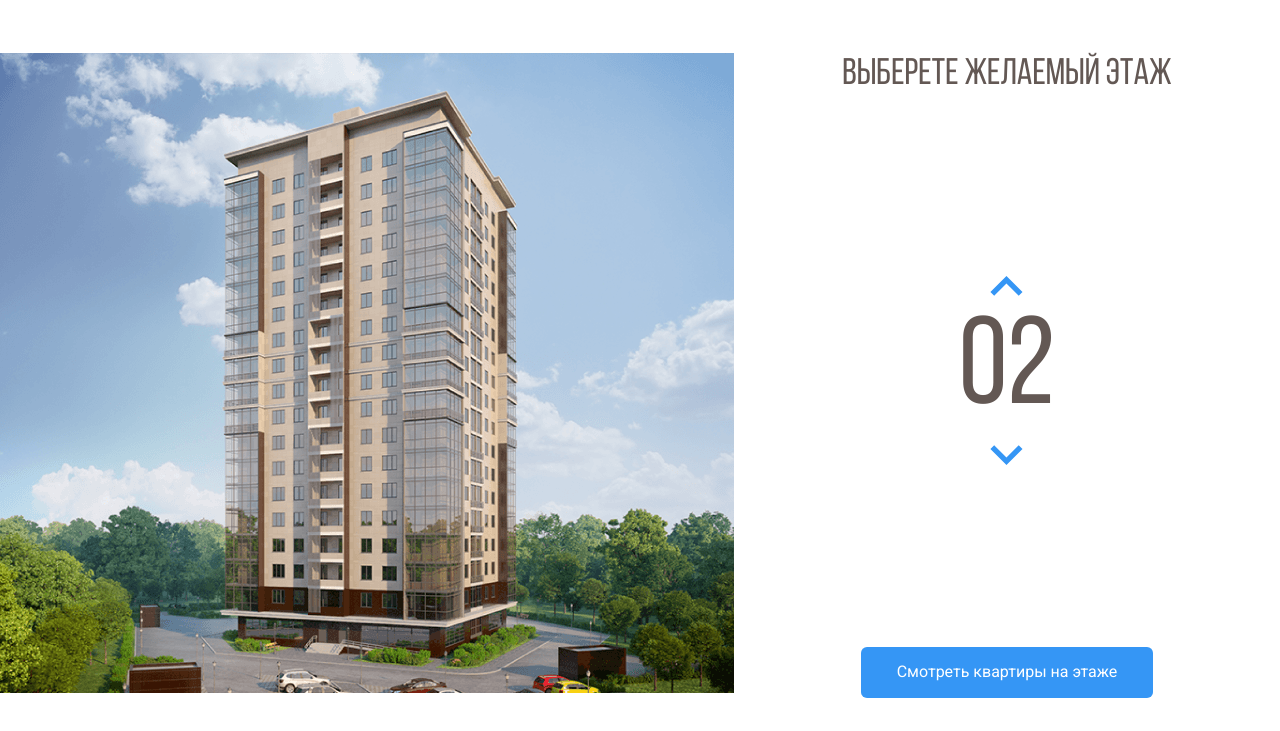
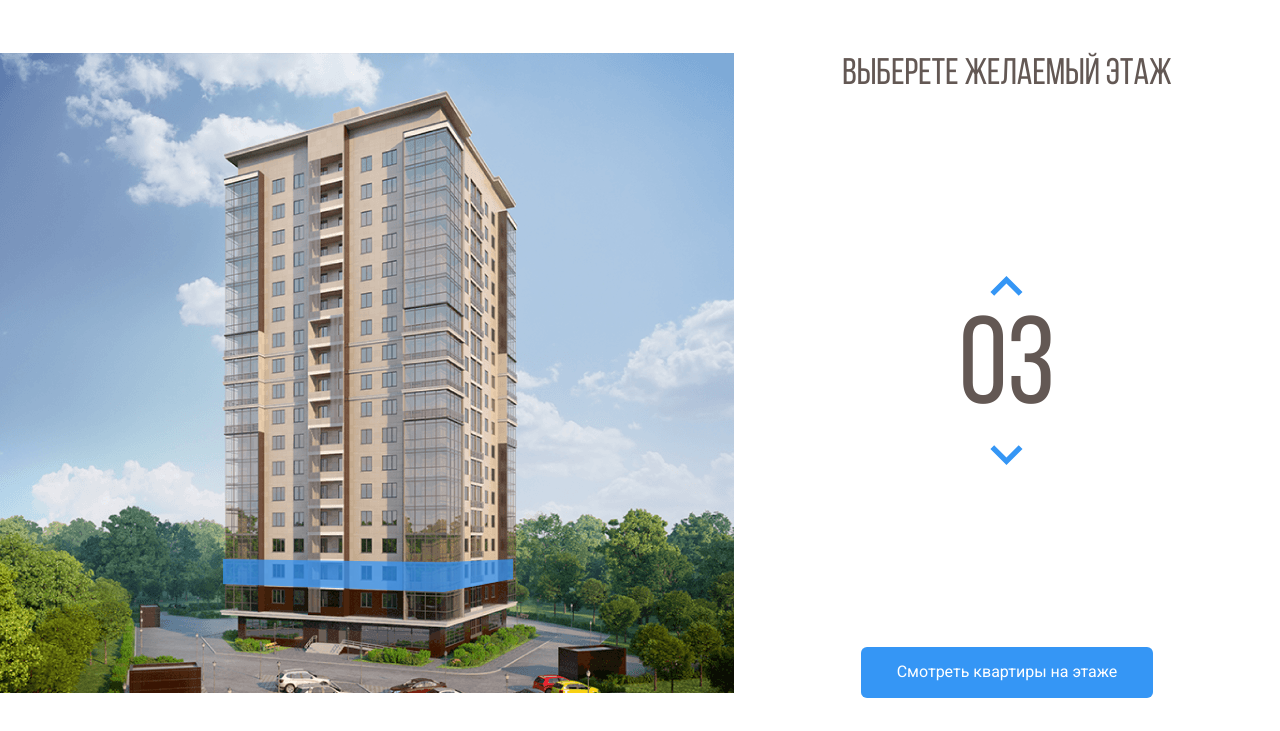
Before and after one commit to gitkiselev/melody, a plain HTML site: page index.html in a window 1280 px wide. Both pictures are taken after a click on the button 1006 px from the left and 356 px from the top of the page. Shown: the part 69-800 px from the top of the page. Drawn offline with nearby package versions, Linux system fonts and the light colour scheme.

Commit message:
Создали интерактивность выбора этажа при клике и наведении мышью

```diff
--- a/css/style.css
+++ b/css/style.css
@@ -79,6 +79,9 @@ body {
 .home-image path:hover {
     opacity: 1;
 }
+path.current-floor {
+    opacity: 1;
+}
 .counter-group {
     display: flex;
     flex-direction: column;
--- a/index.html
+++ b/index.html
@@ -1,5 +1,6 @@
 <!DOCTYPE html>
-<html lang="en">
+<html lang="ru">
+
 <head>
     <meta charset="UTF-8">
     <meta http-equiv="X-UA-Compatible" content="IE=edge">
@@ -11,6 +12,7 @@
     <link rel="stylesheet" href="css/normalize.css">
     <link rel="stylesheet" href="css/style.css">
 </head>
+
 <body>
     <header class="header">
         <div class="navbar">
@@ -43,8 +45,8 @@
 
     <main class="main">
         <div class="main-image">
-            <svg class="home-image" width="734" height="640" viewBox="0 0 734 640" fill="none" xmlns="http://www.w3.org/2000/svg"
-                xmlns:xlink="http://www.w3.org/1999/xlink">
+            <svg class="home-image" width="734" height="640" viewBox="0 0 734 640" fill="none"
+                xmlns="http://www.w3.org/2000/svg" xmlns:xlink="http://www.w3.org/1999/xlink">
                 <rect width="734" height="640" fill="url(#pattern0)" />
                 <defs>
                     <pattern id="pattern0" patternContentUnits="objectBoundingBox" width="1" height="1">
@@ -52,30 +54,30 @@
                     </pattern>
                     <image id="image0" width="740" height="640" xlink:href="img/home.png" />
                 </defs>
-                <path d="M222 533L442.8 541L512 527.3V549L443.5 568.7L222 557.7V533Z" fill="#3595F6"
+                <path data-floor="02" d="M222 533L442.8 541L512 527.3V549L443.5 568.7L222 557.7V533Z" fill="#3595F6"
                     fill-opacity="0.75" />
-                <path d="M223 531V506L443.3 509.3L513 506V526L443.7 539L223 531Z" fill="#3595F6" fill-opacity="0.75" />
-                <path d="M223 504V479H444H513V502L445 509L223 504Z" fill="#3595F6" fill-opacity="0.75" />
-                <path d="M223 478V453L444.3 449.3L512 456V478H444" fill="#3595F6" fill-opacity="0.75" />
-                <path d="M223 452V426L444.5 422.7L513 433.7V455L444 448.3L223 452Z" fill="#3595F6"
+                <path data-floor="03" d="M223 531V506L443.3 509.3L513 506V526L443.7 539L223 531Z" fill="#3595F6" fill-opacity="0.75" />
+                <path data-floor="04" d="M223 504V479H444H513V502L445 509L223 504Z" fill="#3595F6" fill-opacity="0.75" />
+                <path data-floor="05" d="M223 478V453L444.3 449.3L512 456V478H444" fill="#3595F6" fill-opacity="0.75" />
+                <path data-floor="06" d="M223 452V426L444.5 422.7L513 433.7V455L444 448.3L223 452Z" fill="#3595F6"
                     fill-opacity="0.75" />
-                <path d="M222 426V402.3L443 390L514 413V434.3L443 422L222 426Z" fill="#3595F6" fill-opacity="0.75" />
-                <path d="M222 403V378L444.2 361.7L514 390.3V411L443.7 389.3L222 403Z" fill="#3595F6"
+                <path data-floor="07" d="M222 426V402.3L443 390L514 413V434.3L443 422L222 426Z" fill="#3595F6" fill-opacity="0.75" />
+                <path data-floor="08" d="M222 403V378L444.2 361.7L514 390.3V411L443.7 389.3L222 403Z" fill="#3595F6"
                     fill-opacity="0.75" />
-                <path d="M222 378V353L444.5 332.7L514 369.3V390L442 361.3L222 378Z" fill="#3595F6"
+                <path data-floor="09" d="M222 378V353L444.5 332.7L514 369.3V390L442 361.3L222 378Z" fill="#3595F6"
                     fill-opacity="0.75" />
-                <path d="M222 353V329L445 304.3L514 348.3V370L444.7 332L222 353Z" fill="#3595F6" fill-opacity="0.75" />
-                <path d="M222 332V308L444.5 279.3L514 330.3V351L443.7 308.7L222 332Z" fill="#3595F6"
+                <path data-floor="10" d="M222 353V329L445 304.3L514 348.3V370L444.7 332L222 353Z" fill="#3595F6" fill-opacity="0.75" />
+                <path data-floor="11" d="M222 332V308L444.5 279.3L514 330.3V351L443.7 308.7L222 332Z" fill="#3595F6"
                     fill-opacity="0.75" />
-                <path d="M221 306V282L443.3 249L514 308.3V328L444 277.3L221 306Z" fill="#3595F6" fill-opacity="0.75" />
-                <path d="M222 281V257L443.2 222L513 286V307L444.3 248.7L222 281Z" fill="#3595F6" fill-opacity="0.75" />
-                <path d="M222 257V232L444.3 194L513 264.3V285L444 221L222 257Z" fill="#3595F6" fill-opacity="0.75" />
-                <path d="M222 233V208L442.8 164.3L513 243.3V266L444 192.7L222 233Z" fill="#3595F6"
+                <path data-floor="12" d="M221 306V282L443.3 249L514 308.3V328L444 277.3L221 306Z" fill="#3595F6" fill-opacity="0.75" />
+                <path data-floor="13" d="M222 281V257L443.2 222L513 286V307L444.3 248.7L222 281Z" fill="#3595F6" fill-opacity="0.75" />
+                <path data-floor="14" d="M222 257V232L444.3 194L513 264.3V285L444 221L222 257Z" fill="#3595F6" fill-opacity="0.75" />
+                <path data-floor="15" d="M222 233V208L442.8 164.3L513 243.3V266L444 192.7L222 233Z" fill="#3595F6"
                     fill-opacity="0.75" />
-                <path d="M223 210V185L443 137L513 222V245L442.3 165.7L223 210Z" fill="#3595F6" fill-opacity="0.75" />
-                <path d="M222 185V160L441.8 108L513 200.3V223L443.3 136.7L222 185Z" fill="#3595F6"
+                <path data-floor="16" d="M223 210V185L443 137L513 222V245L442.3 165.7L223 210Z" fill="#3595F6" fill-opacity="0.75" />
+                <path data-floor="17" d="M222 185V160L441.8 108L513 200.3V223L443.3 136.7L222 185Z" fill="#3595F6"
                     fill-opacity="0.75" />
-                <path d="M222 159V133L444 76.3L513 178V199L443.7 107.3L222 159Z" fill="#3595F6" fill-opacity="0.75" />
+                <path data-floor="18" d="M222 159V133L444 76.3L513 178V199L443.7 107.3L222 159Z" fill="#3595F6" fill-opacity="0.75" />
 
             </svg>
 
@@ -94,5 +96,9 @@
             <button class="button-primary">Смотреть квартиры на этаже</button>
         </div>
     </main>
+    <script src="https://code.jquery.com/jquery-3.6.0.min.js"
+        integrity="sha256-/xUj+3OJU5yExlq6GSYGSHk7tPXikynS7ogEvDej/m4=" crossorigin="anonymous"></script>
+        <script src="js/main.js"></script>
 </body>
+
 </html>
--- /dev/null
+++ b/js/main.js
@@ -0,0 +1,35 @@
+$(document).ready(function () {
+    var currentFloor = 2;
+    var floorPath = $(".home-image path");
+    var counterUp = $('.counter-up');
+    var counterDown = $(".counter-down");
+    floorPath.on("mouseover", function () {
+      floorPath.removeClass("current-floor");
+      currentFloor = $(this).attr("data-floor");
+      $(".counter").text(currentFloor);
+    });
+    counterUp.on('click', function() {
+        if (currentFloor < 18) {
+            currentFloor++;
+            usCurrentFloor = currentFloor.toLocaleString("en-US", {
+              minimumIntegerDigits: 2,
+              useGrouping: false,
+            });
+            $(".counter").text(usCurrentFloor);
+            floorPath.removeClass("current-floor");
+            $(`[data-floor=${usCurrentFloor}]`).toggleClass('current-floor');
+        }
+    })
+    counterDown.on('click', function() {
+        if (currentFloor > 2) {
+            currentFloor--;
+            usCurrentFloor = currentFloor.toLocaleString("en-US", {
+              minimumIntegerDigits: 2,
+              useGrouping: false,
+            });
+            $(".counter").text(usCurrentFloor);
+            floorPath.removeClass("current-floor");
+            $(`[data-floor=${usCurrentFloor}]`).toggleClass('current-floor');
+        }
+    })
+});
```
